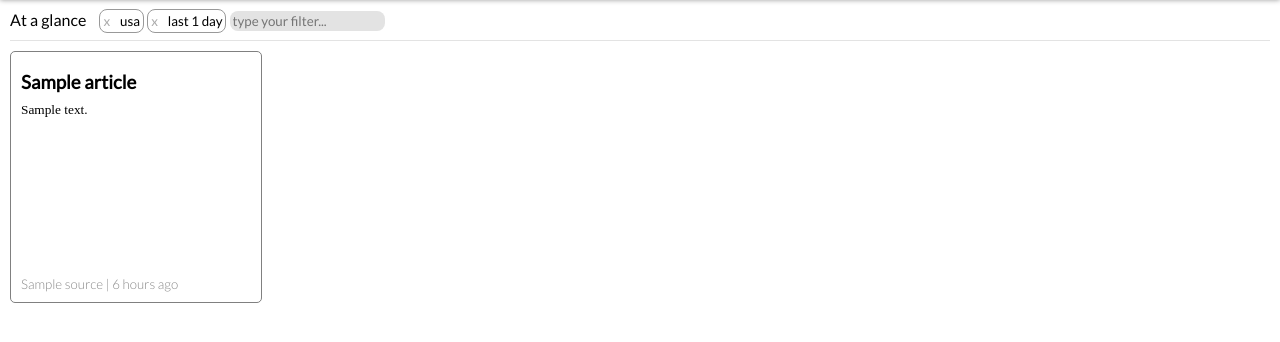
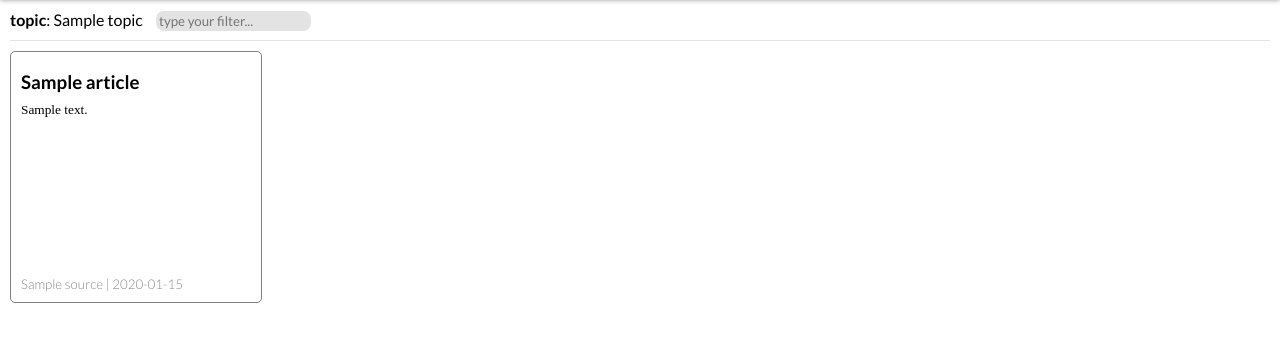
Before and after one commit to alan-luo/hackprinceton-19, a Flask app: template templates/index.html in a window 1280 px wide. Shown: the part 60-402 px from the top of the page. Run offline with Flask 2, Linux system fonts and the light colour scheme; the template is opened without the code that fills it: most values are stand-ins (such as "Sample title", 1, 10 or a date in 2020); some web fonts are replaced.

Commit message:
made some changes

```diff
--- a/app.py
+++ b/app.py
@@ -1,9 +1,12 @@
 from flask import Flask, render_template
 from newsapi import NewsApiClient
+import math
+import datetime
+import json
 
 app = Flask(__name__)
 newsapi = NewsApiClient(api_key='466f16c5dc2445eabe6a30991514a281')
-top_topics = ['Impeachment', 'Vape', 'Election', 'Hong Kong']
+top_topics = ['impeachment', 'vaping', 'election', 'hong kong']
 news_source_stats = {
     "CNN": {'Credibility': 0.59, 'Locality': 0.56, 'Liberal Bias': 0.42, 'Updatedness': 0.34, 'Sensationalism': 0.48},
     "BBC": {'Credibility': 0.90, 'Locality': 0.10, 'Liberal Bias': 0.50, 'Updatedness': 0.87, 'Sensationalism': 0.74},
@@ -31,16 +34,35 @@ def viz():
 
 
 @app.route('/get_topic/<topic_name>')
+def get_topic_view(topic_name):
+    return json.dumps(get_topic(topic_name))
 def get_topic(topic_name):
     encoded = topic_name.encode("ascii")
     if isinstance(topic_name, str):
         topic_str = topic_name
     else:
         topic_str = encoded
-    myobj = newsapi.get_everything(q=topic_str, language='en', page_size=20).get('articles')
-    print "getting from " + topic_name
-    print len(myobj)
-    return myobj
+    articles = newsapi.get_everything(q=topic_str, language='en', page_size=20).get('articles')
+    # datetime.datetime.now() - datetime.datetime.strptime('2019-10-15T15:58:34Z', "%Y-%m-%dT%H:%M:%SZ")
+    for article in articles:
+        article['publishedAt'] = article['publishedAt'][:19]
+        mydate = datetime.datetime.strptime(article['publishedAt'], "%Y-%m-%dT%H:%M:%S")
+        mydelta = datetime.datetime.utcnow()-mydate
+        # for now do this in python, in the future want to do this on jinja side
+        if mydelta.days == 0:
+            hours = math.floor(mydelta.seconds / 3600)
+            if hours == 0:
+                minutes = math.floor(mydelta.seconds / 60)
+                if minutes == 0:
+                    article['timesince'] = str(int(mydelta.seconds)) + " second" + ("s" if mydelta.seconds > 1 else "")
+                else:
+                    article['timesince'] = str(int(minutes)) + " minute" + ("s" if minutes > 1 else "")
+            else:
+                article['timesince'] = str(int(hours)) + " hour" + ("s" if hours > 1 else "")
+        else:
+            article['timesince'] = str(mydelta.days) + " day" + ("s" if mydelta.days > 1 else "")
+
+    return articles
 
 
 @app.route('/view-source-stats/<query>')
--- a/static/css/style.css
+++ b/static/css/style.css
@@ -101,6 +101,19 @@ body {
 	margin-right:10px;
 	color:#aaa;
 }
+.stream-nav b {
+	font-weight:700;
+}
+.stream-nav a {
+	text-decoration:none;
+	color:black;
+}
+.stream-nav a:hover {
+	text-decoration:underline;
+}
+.stream-nav a:active {
+	color:#e3e3e3;
+}
 .stream {
 	width:100%;
 	height:calc(var(--box-size) + 20px);
@@ -124,6 +137,8 @@ body {
 	float:left;
 	flex:0 0 auto;
 
+/*	overflow:hidden;
+	max-height:150px;*/
 }
 .si-header {
 	top:0;
@@ -153,6 +168,9 @@ body {
 	margin:10px;
 	font-family: "Noto Serif JP", serif;
 	font-size:10pt;
+
+	max-height:150px;
+	overflow:hidden;
 }
 .si-footer {
 	bottom:0;
--- a/templates/index.html
+++ b/templates/index.html
@@ -5,25 +5,26 @@
 {% endblock %}
 {% block content %}
 {% for topic in topics_list %}
-<div class="stream-container">
+<div class="stream-container" data-streamid="{{ loop.index0 }}">
 	<div class="stream-nav">
-	<p>At a glance</p>
+		<p><a href="/topic/{{ topic }}"><b>topic</b>: {{ topic }}</a></p>
 		<div>
-		<span>usa</span>
-		<span>last 1 day</span>
-		<input type="text" placeholder="type your filter...">
+			<!-- <span>usa</span> -->
+			<!-- <span>last 30 days</span> -->
+			<input type="text" class="filter-input" data-streamid="{{ loop.index0 }}" placeholder="type your filter...">
 		</div>
 	</div>
-<div class="stream">
+	<div class="stream" data-streamid="{{ loop.index0 }}">
 		{% for article in articles_list[loop.index0] %}
 		<div class="stream-item">
 			<div class="si-header"><h3>
 				<a href="{{article['url']}}">{{article['title']}}</a></h3>
 			</div>
 			<div class="si-body"><p>{{ article['description'] }}</p></div>
-		<div class="si-footer"><p>{{ article['source']['name'] }} | 6 hours ago</p></div>
+			<div class="si-footer"><p>{{ article['source']['name'] }} | {{ article['timesince'] }}</p></div>
 		</div>
 		{% endfor %}
 	</div>
+</div>
 {% endfor %}
 {% endblock %}
--- a/templates/layout.html
+++ b/templates/layout.html
@@ -1,7 +1,7 @@
 <html>
 	<head>
 		{% block head %}
-		<link href="https://fonts.googleapis.com/css?family=Lato:300,400|Noto+Serif+JP:400,700&display=swap" rel="stylesheet">
+		<link href="https://fonts.googleapis.com/css?family=Lato:300,400,700|Noto+Serif+JP:400,700&display=swap" rel="stylesheet">
 		<link rel="stylesheet" href="../static/css/style.css">
 		<link rel="stylesheet" href="../static/css/icomoon.css">
 		<script
@@ -27,5 +27,14 @@
 			{% block content %}
 			{% endblock %}
 		</div>
+
+		<script>
+			$(".filter-input").keypress(function(e) {
+				if(e.keyCode == 13) {
+
+					$(this).val("");
+				}
+			});
+		</script>
 	</body>
 </html>
```
Lines whose indentation alone changed are shown as unchanged.
